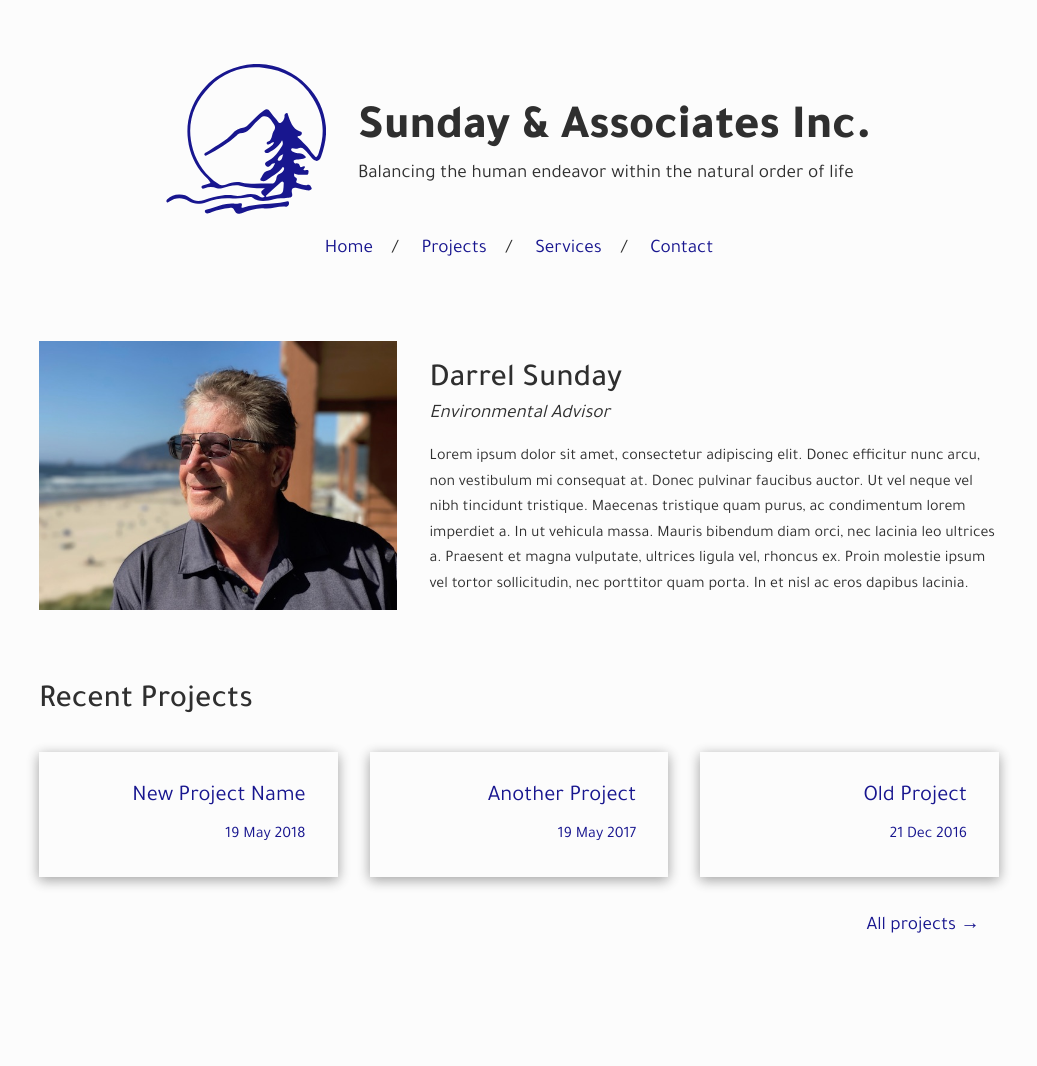
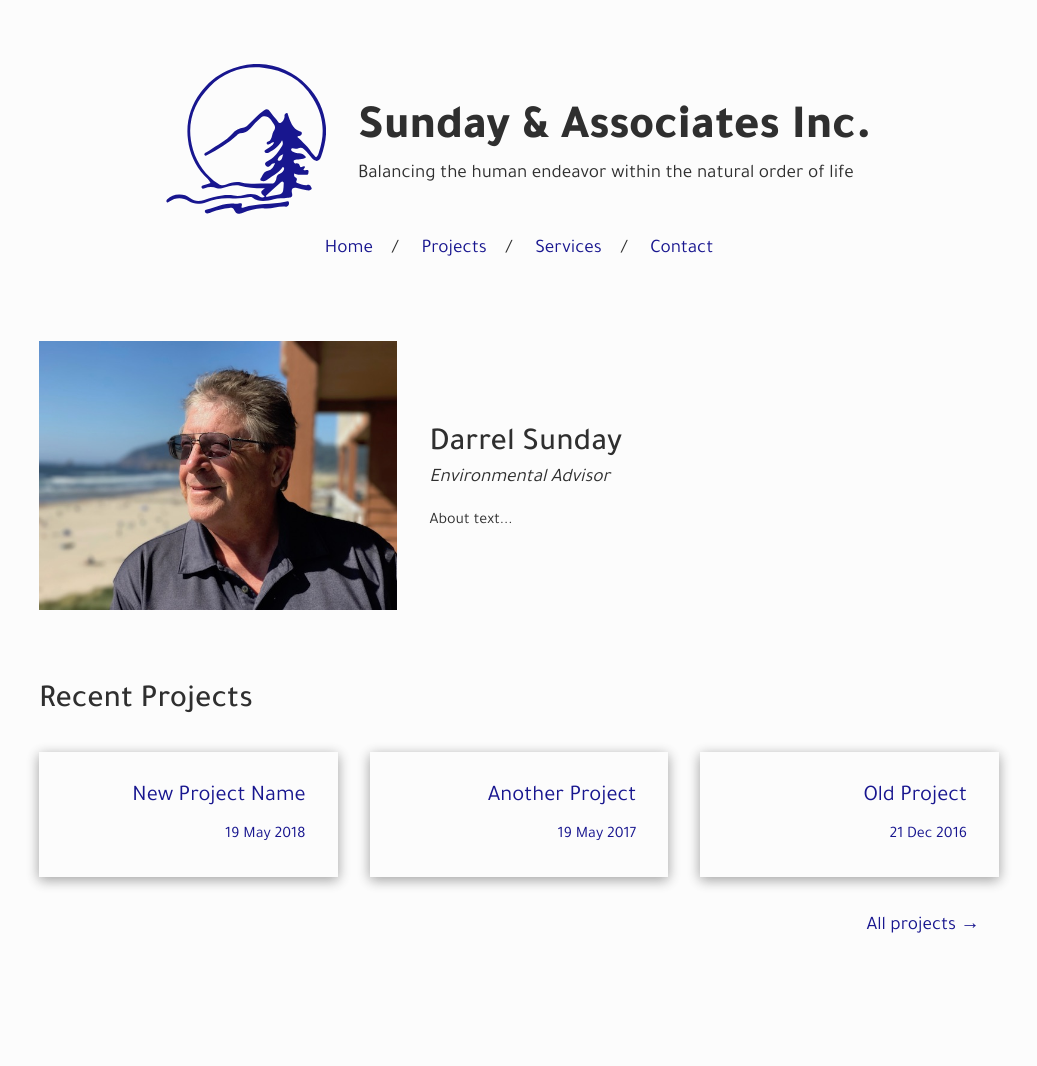
Before and after one commit to darrelsunday/sundayinc.github.io, a Jekyll site: the page built from index.markdown, in a window 1280 px wide. Shown: the whole page, without its empty margins (121-1158 px from the left). Built offline with Jekyll 4.4.1, drawn with Linux system fonts in a browser that asks for light colours.

Commit message:
Updated Index

```diff
--- a/index.markdown
+++ b/index.markdown
@@ -3,14 +3,11 @@ title: Homepage
 layout: default
 ---
 
-{% assign ABOUT_TEXT = 'Lorem ipsum dolor sit amet, consectetur adipiscing elit. Donec
-efficitur nunc arcu, non vestibulum mi consequat at. Donec pulvinar
-faucibus auctor. Ut vel neque vel nibh tincidunt tristique. Maecenas
-tristique quam purus, ac condimentum lorem imperdiet a. In ut vehicula
-massa. Mauris bibendum diam orci, nec lacinia leo ultrices a. Praesent
-et magna vulputate, ultrices ligula vel, rhoncus ex. Proin molestie ipsum
-vel tortor sollicitudin, nec porttitor quam porta. In et nisl ac eros dapibus
-lacinia.' %}
+{% assign ABOUT_TEXT = "
+
+About text...
+
+" %}
 
 <!--
 DO NOT EDIT BELOW THIS LINE
```
